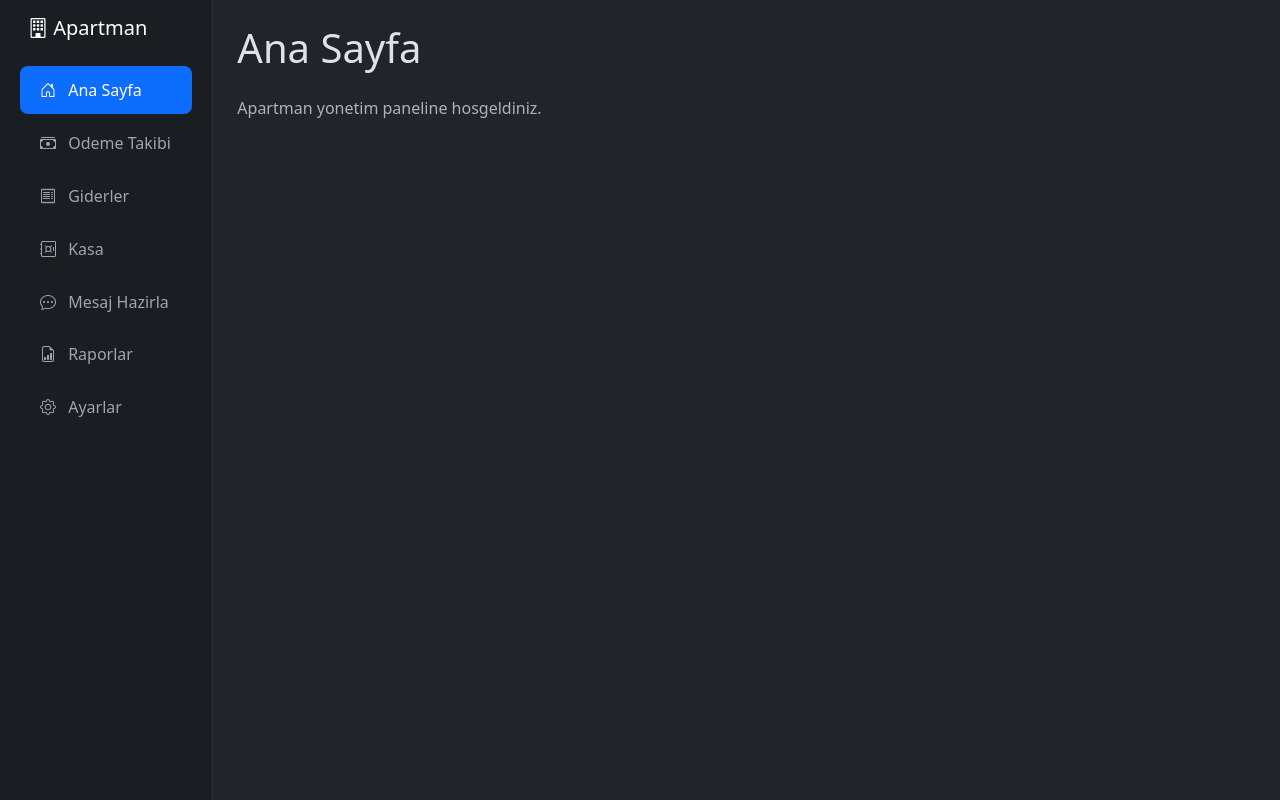
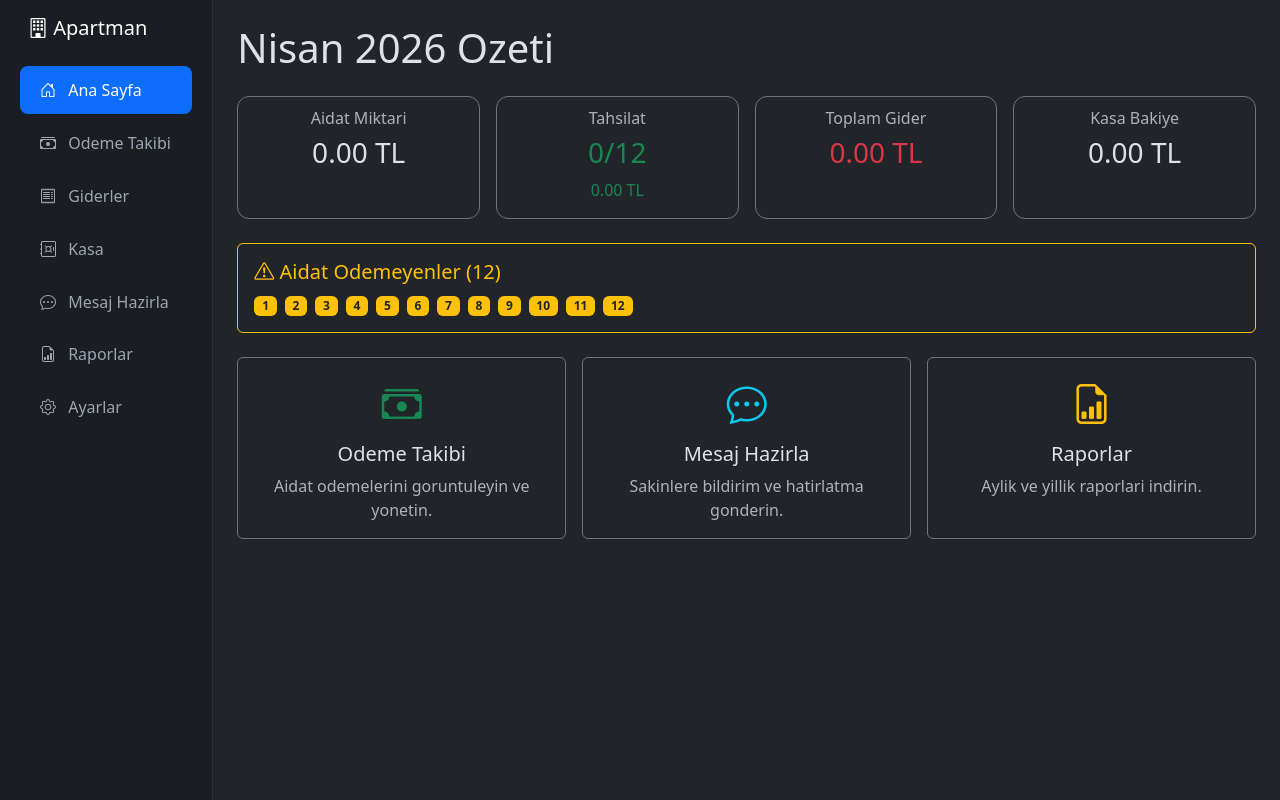
Before and after one commit to enes-ak/apartment-management, a Flask app: page / in a window 1280 px wide. Run offline with Flask 3, Linux system fonts and the light colour scheme.

Commit message:
feat: ana sayfa dashboard - aylik ozet kartlari, odenmemis aidat uyarisi ve hizli erisim
Co-Authored-By: Claude Opus 4.6 (1M context) <noreply@anthropic.com>

```diff
--- a/routes/ana_sayfa.py
+++ b/routes/ana_sayfa.py
@@ -1,8 +1,29 @@
+from datetime import datetime
 from flask import Blueprint, render_template
+from models import Daire, Odeme, Gider, Kasa, AidatAyari
 
 bp = Blueprint('ana_sayfa', __name__)
 
+AY_ISIMLERI = {
+    1: 'Ocak', 2: 'Subat', 3: 'Mart', 4: 'Nisan',
+    5: 'Mayis', 6: 'Haziran', 7: 'Temmuz', 8: 'Agustos',
+    9: 'Eylul', 10: 'Ekim', 11: 'Kasim', 12: 'Aralik'
+}
 
 @bp.route('/')
 def index():
-    return render_template('ana_sayfa.html')
+    now = datetime.now()
+    yil, ay = now.year, now.month
+    aidat = AidatAyari.guncel_miktar()
+    toplam_daire = Daire.query.count()
+    odenen = Odeme.query.filter_by(yil=yil, ay=ay, odendi=True).count()
+    odenmeyen = toplam_daire - odenen
+    giderler = Gider.query.filter_by(yil=yil, ay=ay).all()
+    toplam_gider = sum(g.tutar for g in giderler)
+    kasa = Kasa.query.filter_by(yil=yil, ay=ay).first()
+    odenen_daire_idler = {o.daire_id for o in Odeme.query.filter_by(yil=yil, ay=ay, odendi=True).all()}
+    odemeyenler = Daire.query.filter(~Daire.id.in_(odenen_daire_idler)).order_by(Daire.daire_no).all() if odenen_daire_idler else Daire.query.order_by(Daire.daire_no).all()
+    return render_template('ana_sayfa.html', yil=yil, ay=ay, ay_adi=AY_ISIMLERI[ay],
+                           aidat=aidat, toplam_daire=toplam_daire, odenen=odenen,
+                           odenmeyen=odenmeyen, toplam_gider=toplam_gider,
+                           kasa=kasa, odemeyenler=odemeyenler)
--- a/templates/ana_sayfa.html
+++ b/templates/ana_sayfa.html
@@ -3,6 +3,104 @@
 {% block title %}Ana Sayfa - Apartman Yonetimi{% endblock %}
 
 {% block content %}
-<h1 class="mb-4">Ana Sayfa</h1>
-<p class="text-muted">Apartman yonetim paneline hosgeldiniz.</p>
+<h1 class="mb-4">{{ ay_adi }} {{ yil }} Ozeti</h1>
+
+<!-- Summary Cards -->
+<div class="row g-3 mb-4">
+    <div class="col-md-3">
+        <div class="card bg-dark border-secondary ozet-kart h-100">
+            <div class="card-body text-center">
+                <h6 class="card-subtitle mb-2 text-muted">Aidat Miktari</h6>
+                <h3 class="card-title">{{ "%.2f"|format(aidat) }} TL</h3>
+            </div>
+        </div>
+    </div>
+    <div class="col-md-3">
+        <div class="card bg-dark border-secondary ozet-kart h-100">
+            <div class="card-body text-center">
+                <h6 class="card-subtitle mb-2 text-muted">Tahsilat</h6>
+                <h3 class="card-title text-success">{{ odenen }}/{{ toplam_daire }}</h3>
+                <p class="text-success mb-0">{{ "%.2f"|format(odenen * aidat) }} TL</p>
+            </div>
+        </div>
+    </div>
+    <div class="col-md-3">
+        <div class="card bg-dark border-secondary ozet-kart h-100">
+            <div class="card-body text-center">
+                <h6 class="card-subtitle mb-2 text-muted">Toplam Gider</h6>
+                <h3 class="card-title text-danger">{{ "%.2f"|format(toplam_gider) }} TL</h3>
+            </div>
+        </div>
+    </div>
+    <div class="col-md-3">
+        <div class="card bg-dark border-secondary ozet-kart h-100">
+            <div class="card-body text-center">
+                <h6 class="card-subtitle mb-2 text-muted">Kasa Bakiye</h6>
+                <h3 class="card-title">
+                    {% if kasa %}
+                        {{ "%.2f"|format(kasa.bakiye) }} TL
+                    {% else %}
+                        0.00 TL
+                    {% endif %}
+                </h3>
+            </div>
+        </div>
+    </div>
+</div>
+
+<!-- Unpaid Apartments Warning -->
+{% if odemeyenler %}
+<div class="card border-warning bg-dark mb-4">
+    <div class="card-body">
+        <h5 class="card-title text-warning">
+            <i class="bi bi-exclamation-triangle"></i> Aidat Odemeyenler ({{ odemeyenler|length }})
+        </h5>
+        <div class="row g-2">
+            {% for daire in odemeyenler %}
+            <div class="col-auto">
+                <span class="badge bg-warning text-dark">{{ daire.daire_no }}</span>
+                <small class="text-muted">{{ daire.sakin_adi }}</small>
+            </div>
+            {% endfor %}
+        </div>
+    </div>
+</div>
+{% endif %}
+
+<!-- Quick Access Cards -->
+<div class="row g-3">
+    <div class="col-md-4">
+        <a href="{{ url_for('odemeler.index') }}" class="text-decoration-none">
+            <div class="card bg-dark border-secondary h-100">
+                <div class="card-body text-center">
+                    <i class="bi bi-cash-stack fs-1 text-success"></i>
+                    <h5 class="card-title mt-2">Odeme Takibi</h5>
+                    <p class="card-text text-muted">Aidat odemelerini goruntuleyin ve yonetin.</p>
+                </div>
+            </div>
+        </a>
+    </div>
+    <div class="col-md-4">
+        <a href="{{ url_for('mesajlar.index') }}" class="text-decoration-none">
+            <div class="card bg-dark border-secondary h-100">
+                <div class="card-body text-center">
+                    <i class="bi bi-chat-dots fs-1 text-info"></i>
+                    <h5 class="card-title mt-2">Mesaj Hazirla</h5>
+                    <p class="card-text text-muted">Sakinlere bildirim ve hatirlatma gonderin.</p>
+                </div>
+            </div>
+        </a>
+    </div>
+    <div class="col-md-4">
+        <a href="{{ url_for('raporlar.index') }}" class="text-decoration-none">
+            <div class="card bg-dark border-secondary h-100">
+                <div class="card-body text-center">
+                    <i class="bi bi-file-earmark-bar-graph fs-1 text-warning"></i>
+                    <h5 class="card-title mt-2">Raporlar</h5>
+                    <p class="card-text text-muted">Aylik ve yillik raporlari indirin.</p>
+                </div>
+            </div>
+        </a>
+    </div>
+</div>
 {% endblock %}
```
